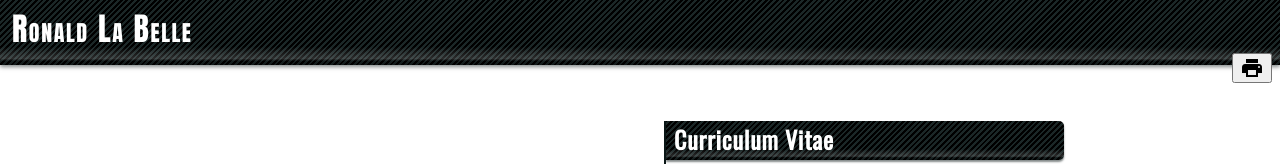
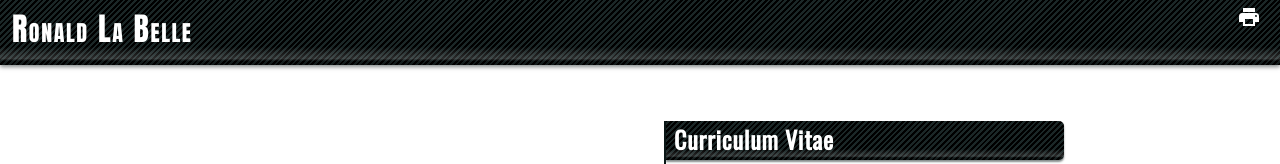
Before and after one commit to FerrusDude/FerrusDude.github.io, a plain HTML site: page index.html in a window 1280 px wide. Shown: the top 164 px of the page. Drawn offline with nearby package versions, Linux system fonts and the light colour scheme.

Commit message:
Adjusting Styling for Print Icon

```diff
--- a/css/cur-vit.css
+++ b/css/cur-vit.css
@@ -44,6 +44,8 @@ div.resume-heading {
         repeating-linear-gradient(-45deg, black, black 2px,  #1b2727 2px,  #1b2727 4px);
     box-shadow: 0 2px 4px #0b171780;
     color: white;
+    display: flex;
+    justify-content: space-between;
 }
 
 div.resume-heading h1 {
@@ -133,6 +135,13 @@ div.card ul, div.card dl {
     font-weight: 400;
 }
 
+button.print-btn {
+    margin: auto 5px;
+    border: none;
+    background: none;
+    color: white;
+}
+
 @media screen and (max-width: 56.25rem) {
     .content {
         display: block;
--- a/index.html
+++ b/index.html
@@ -14,7 +14,9 @@
     <body>
         <div id="resume-heading" class="resume-heading">
             <h1 class="all-caps anton">Ronald La Belle</h1>
-            <button class="material-icons" style="float:right;">print</button>
+            <a href="./data/Ronald-LaBelle-Resume-2019.PDF">
+                <button class="material-icons print-btn" style="float:right;">print</button>
+            </a>
         </div>
         <div class="content">
             <div id="resume-overview" class="resume-block" v-cloak>
```
